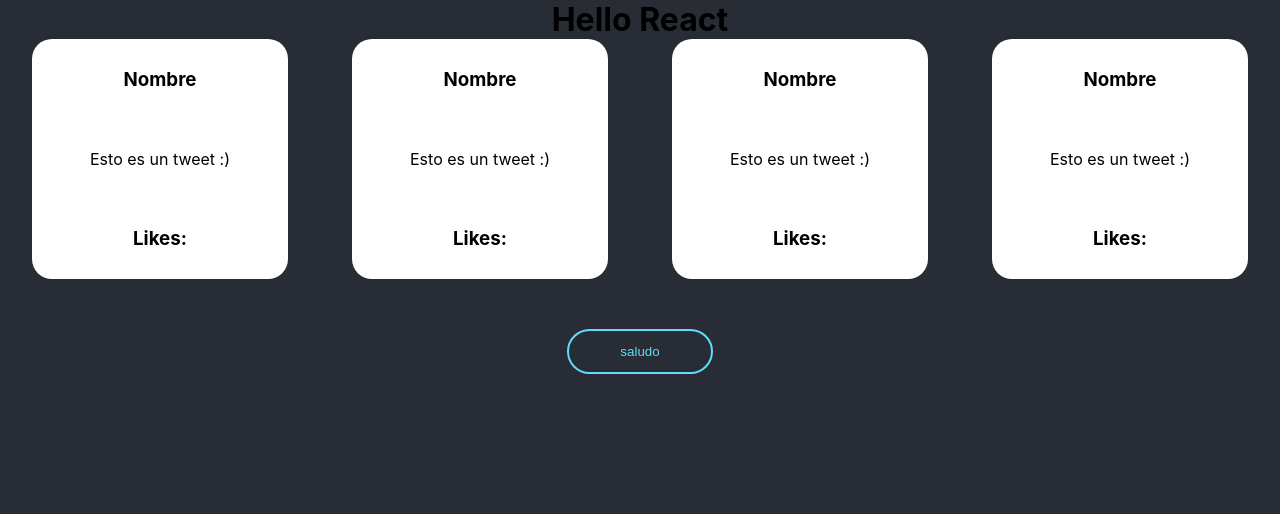
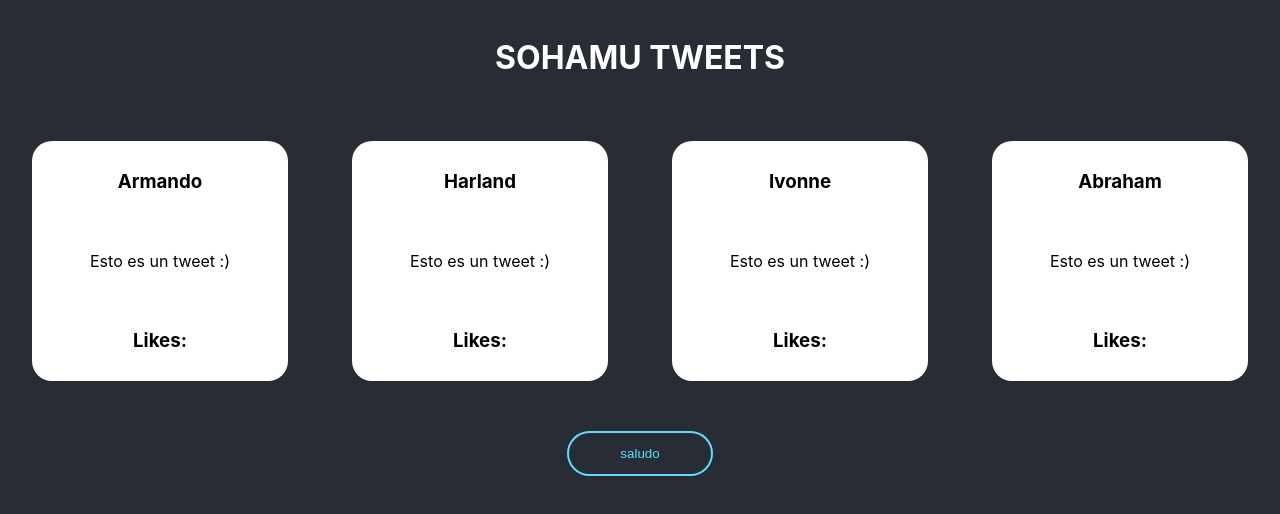
Before and after one commit to Eduardo-Castillo-Sfleet/first-react-app, a React (Create React App) app: page / in a window 1280 px wide. Shown: the top 514 px of the page. Built offline with nearby package versions, Linux system fonts and the light colour scheme.

Commit message:
usando props

```diff
--- a/src/App.css
+++ b/src/App.css
@@ -9,10 +9,17 @@
   min-height: 100vh;
 }
 
+.titleTweet{
+  padding-top: 3%;
+  color: #fff;
+  text-transform: uppercase;
+}
+
 .Tweets{
   text-align: center;
   background-color: #282c34;
   display: flex;
+  margin-top: 5%;
 }
 
 .tweet{
@@ -35,6 +42,8 @@
   color:#61dafb;
   margin-top: 50px;
   transition: 300ms;
+  cursor: pointer;
+  outline: none;
 }
 
 .botonSaludo:hover, .botonSaludo:focus{
--- a/src/App.js
+++ b/src/App.js
@@ -13,12 +13,12 @@ const App = () => {
 
   return(
     <div className="App">
-      <h1>Hello React</h1>
+      <h1 className="titleTweet">Sohamu tweets</h1>
       <div className="Tweets">
-        <Tweet />
-        <Tweet />
-        <Tweet />
-        <Tweet />
+        <Tweet name="Armando"/>
+        <Tweet name="Harland"/>
+        <Tweet name="Ivonne"/>
+        <Tweet name="Abraham"/>
       </div>
       <Saludo />
     </div>
--- a/src/Tweet.js
+++ b/src/Tweet.js
@@ -1,10 +1,10 @@
 import React from 'react';
 import './App.css'
 
-const Tweet = () => {
+const Tweet = (props) => {
     return(
         <div className="tweet">
-            <h3>Nombre</h3>
+            <h3>{props.name}</h3>
             <p>Esto es un tweet :)</p>
             <h3>Likes:</h3>
         </div>
```
Also changed, not shown: 1 other file (tests, documents, lock files or other folders).
